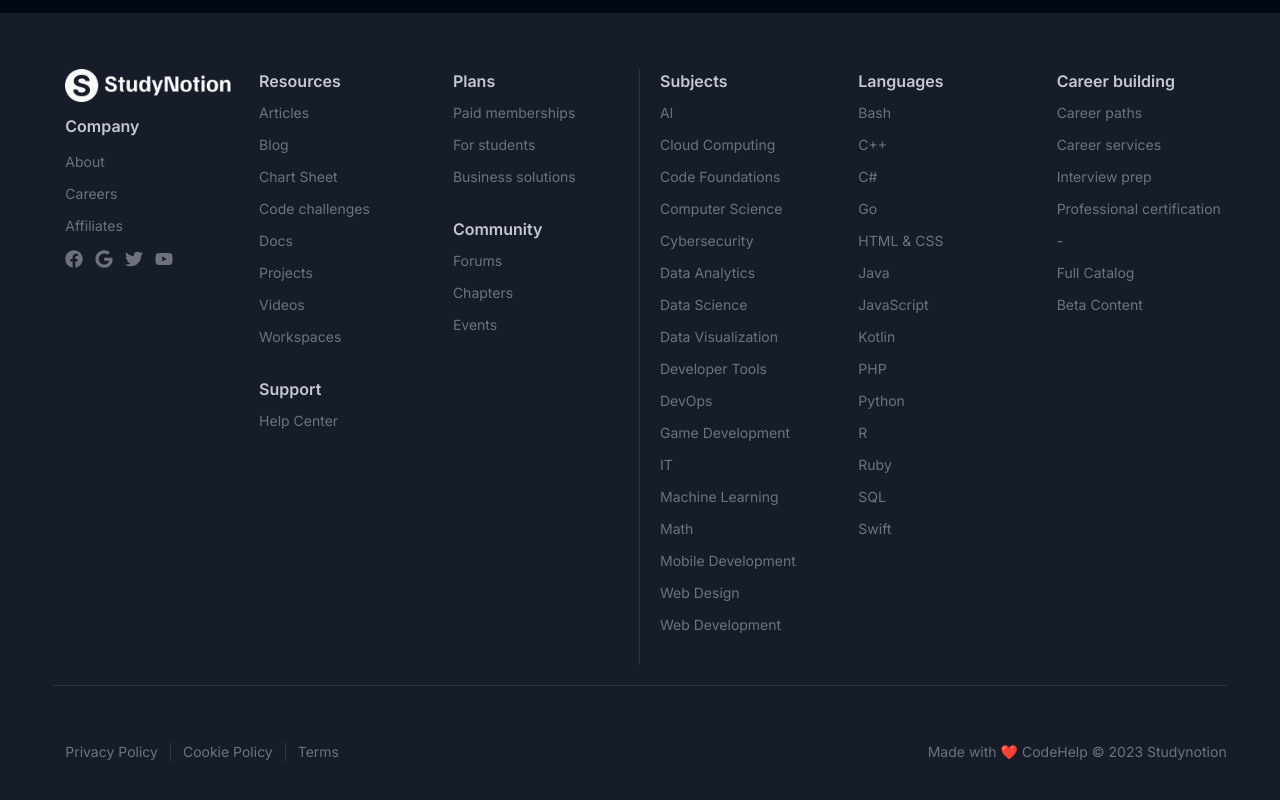
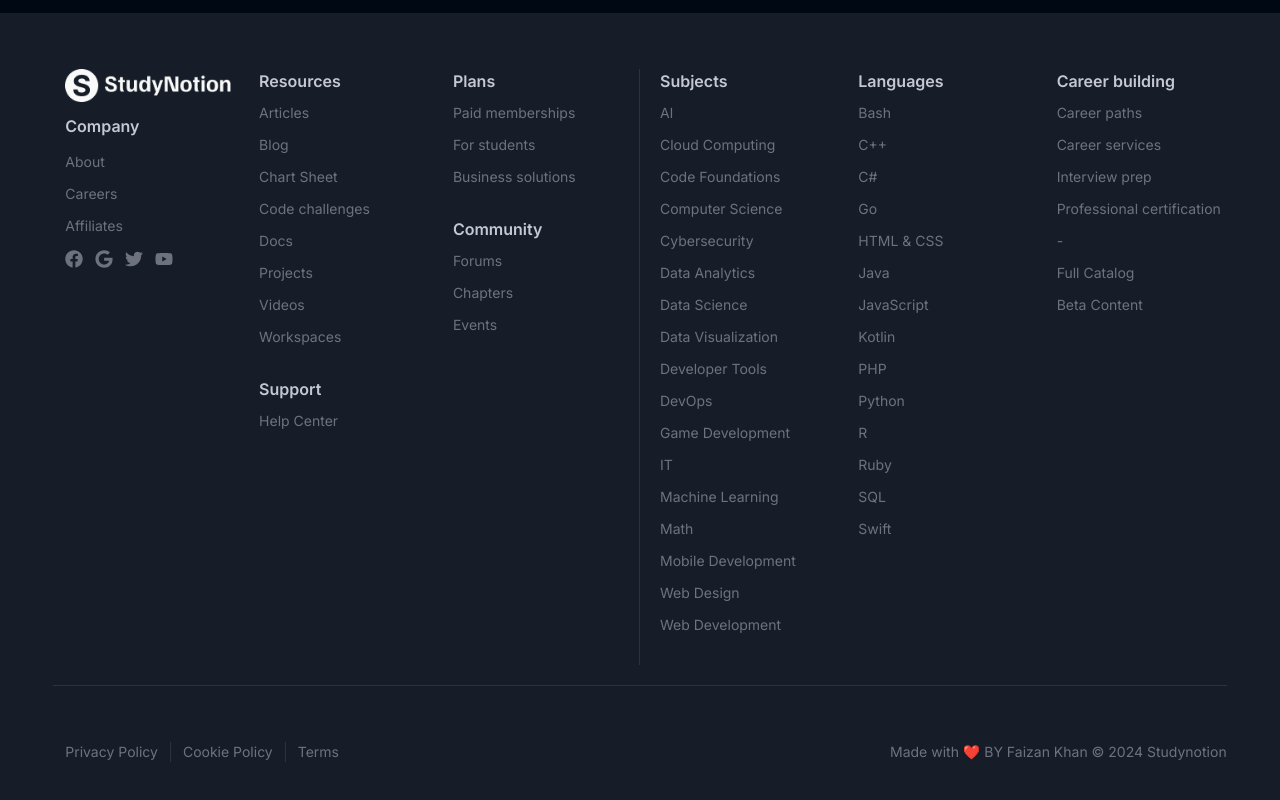
Before and after one commit to Faizankhan17623/StudyNotionProject, a React (Create React App) app: page / in a window 1280 px wide. Shown: the part 5112-5912 px from the top of the page. Built offline with nearby package versions, Linux system fonts and the light colour scheme; no server answers; a web font is replaced by a local one.

Commit message:
This is the final commits

```diff
--- a/src/components/Common/Footer.jsx
+++ b/src/components/Common/Footer.jsx
@@ -172,7 +172,7 @@
             })}
           </div>
 
-          <div className="text-center">Made with ❤️ CodeHelp © 2023 Studynotion</div>
+          <div className="text-center">Made with ❤️ BY Faizan Khan © 2024 Studynotion</div>
         </div>
       </div>
     </div>
```
